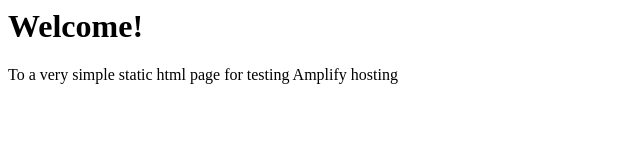
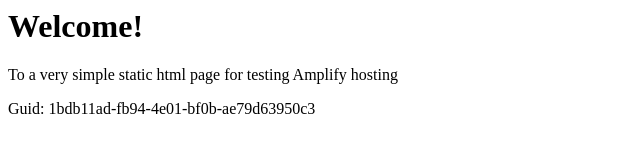
Before and after one commit to aws-aemilia-pdx/Github-PR-Commit-Integration-Test-DoNotTouch-Gith-OKSLNVO2-v1-gamma-us-west-2, a website: page src/index.html in a window 1280 px wide. Shown: the whole page, without its empty margins (0-640 px from the left). Drawn offline with Linux system fonts and the light colour scheme.

Commit message:
commit from integ tests

```diff
--- a/src/index.html
+++ b/src/index.html
@@ -1,3 +1,5 @@
+
+
 <html lang="en">
 
 <head>
@@ -10,6 +12,6 @@
 <body>
     <h1>Welcome!</h1>
     <p>To a very simple static html page for testing Amplify hosting</p>
-</body>
+    <p>Guid: 1bdb11ad-fb94-4e01-bf0b-ae79d63950c3</p></body>
 
 </html>
```
